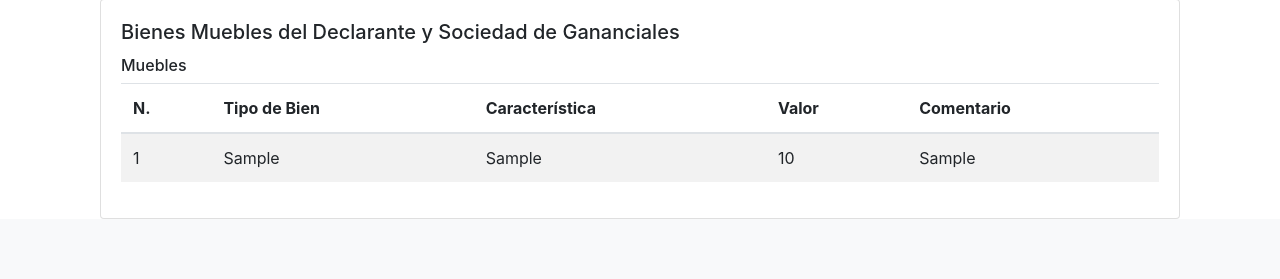
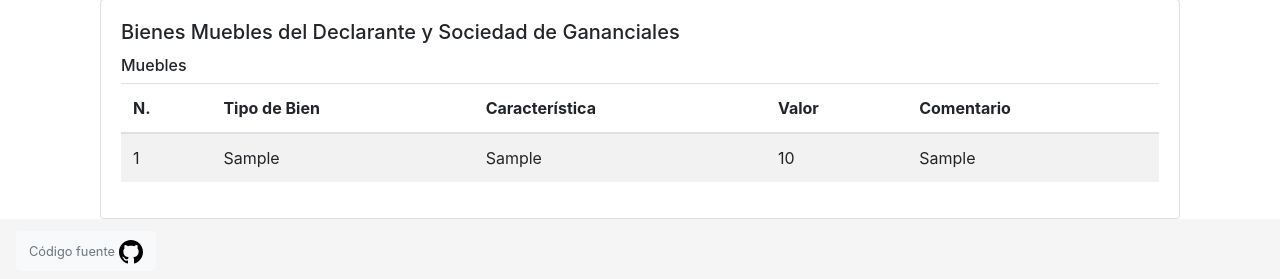
Before and after one commit to robacci/otorongo.club, a Django app: template votes/templates/votes/candidate.html in a window 1280 px wide. Shown: the part 1804-2083 px from the top of the page. Before the commit the page ends 2023 px from the top, so only its background shows below. Run offline with Django 3.2, Linux system fonts and the light colour scheme; tables that the repository leaves empty hold one stand-in row (values such as "Sample post"); the template is opened without the code that fills it: values that come from a table or form of the project are taken from there, most other values are stand-ins (such as "Sample title", 1, 10 or a date in 2020); parts of the project's set-up code (start-up, migrations or seed data) failed here and were passed over; some libraries are stand-ins or nearby versions.

Commit message:
added github link

```diff
--- /dev/null
+++ b/votes/static/votes/css/sticky-footer.css
@@ -0,0 +1,17 @@
+/* Sticky footer styles
+-------------------------------------------------- */
+html {
+  position: relative;
+  min-height: 100%;
+}
+body {
+  margin-bottom: 60px; /* Margin bottom by footer height */
+}
+.footer {
+  position: absolute;
+  bottom: 0;
+  width: 100%;
+  height: 60px; /* Set the fixed height of the footer here */
+  line-height: 60px; /* Vertically center the text there */
+  background-color: #f5f5f5;
+}
--- a/votes/templates/votes/base.html
+++ b/votes/templates/votes/base.html
@@ -29,6 +29,7 @@
   <script src="https://maxcdn.bootstrapcdn.com/bootstrap/4.1.0/js/bootstrap.min.js"></script>
   {% load static %}
   <link rel="shortcut icon" href="{% static 'votes/img/favicon.ico' %}">
+  <link href="{% static 'votes/css/sticky-footer.css' %}" rel="stylesheet">
 </head>
 <body>
 
@@ -72,5 +73,23 @@
   {% block content %}{% endblock content %}
 
 </div>
+
+<footer class="footer">
+  <button type="button" class="btn btn-light ml-3">
+    <a
+      href="https://github.com/aniversarioperu/otorongo.club"
+      target="_blank"
+    >
+      <span class="text-muted small">
+        Código fuente
+        <img
+          alt="otorongo código fuente"
+          width="24px"
+          src="{% static 'votes/img/github.svg' %}"
+        />
+      </span>
+    </a>
+  </button>
+</footer>
 </body>
 </html>
```
Also changed, not shown: votes/static/votes/img/github.svg (added).
